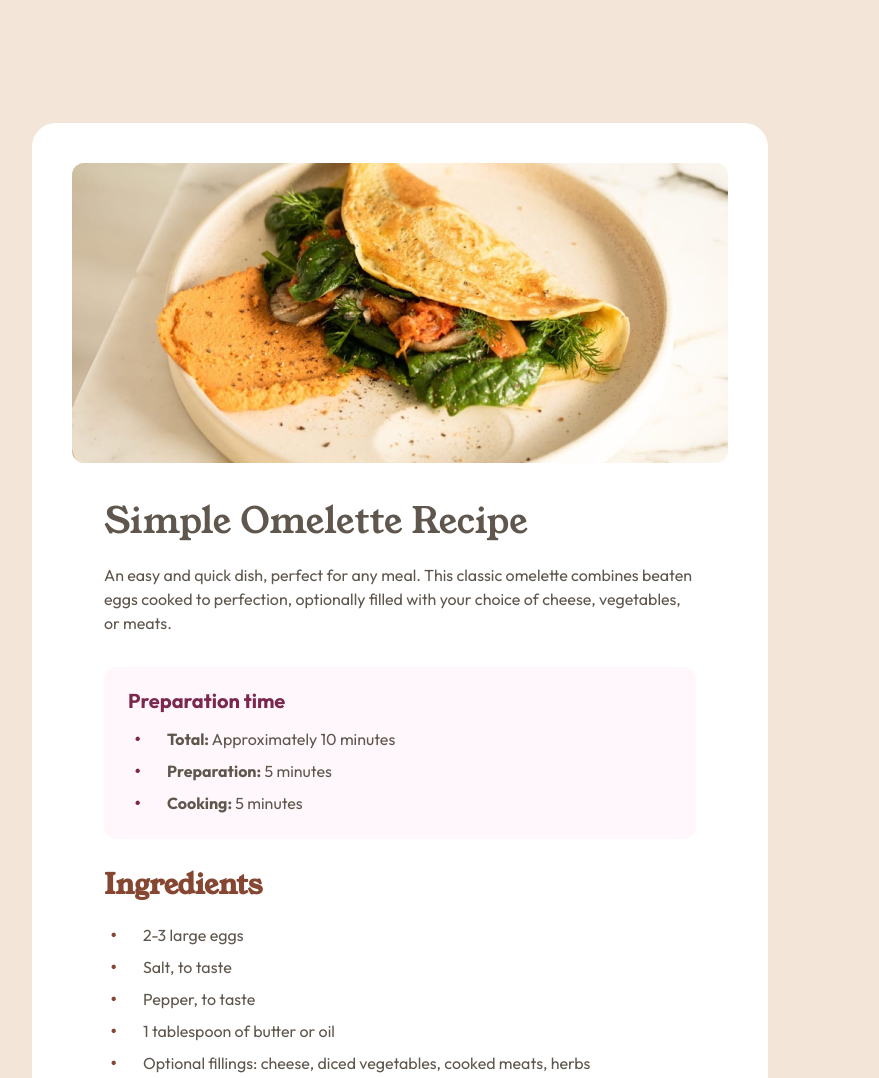
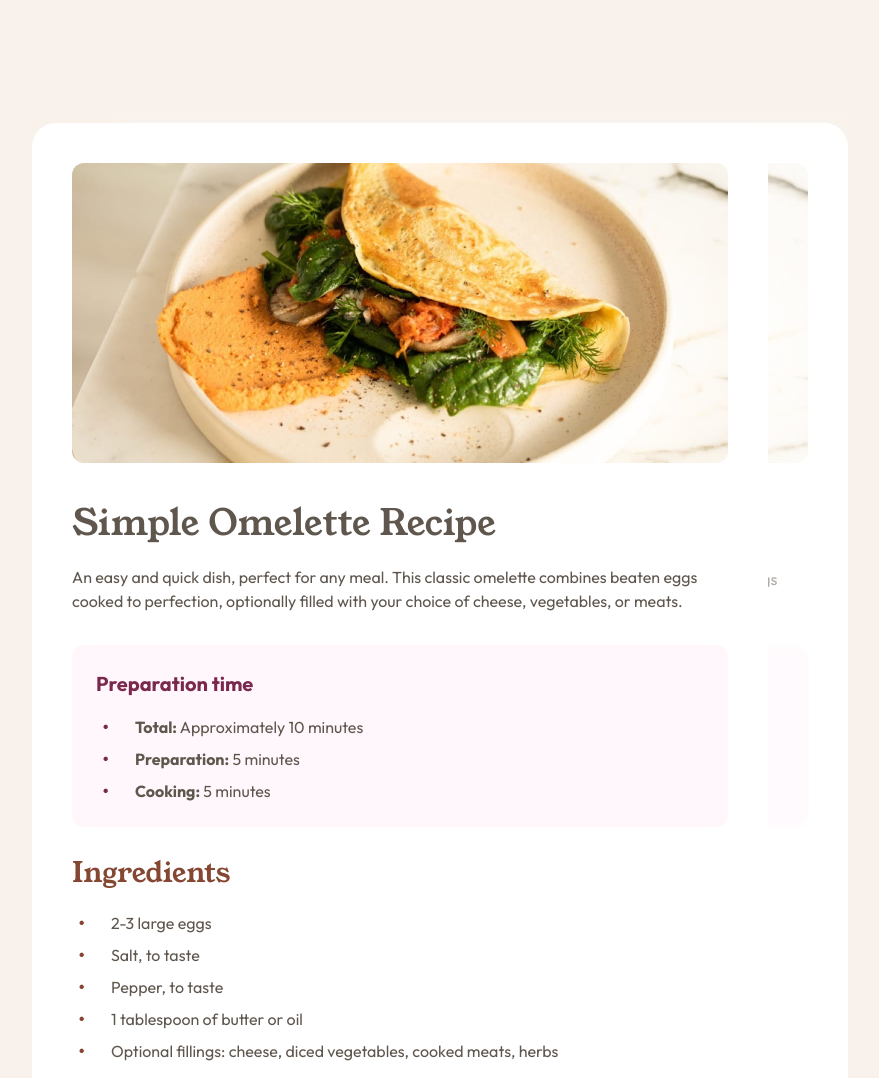
Before and after one commit to Sayf3r/recipe-page-main, a plain HTML site: page index.html in a window 1280 px wide. Shown: the top 1078 px of the page, without its empty margins (240-1119 px from the left). Drawn offline with Linux system fonts and the light colour scheme.

Commit message:
ajust line-height & margins on desktop version

```diff
--- a/assets/style.css
+++ b/assets/style.css
@@ -53,6 +53,7 @@ hr {
     font-size: var(--heading-m);
     margin-bottom: 24px;
     line-height: 1;
+    font-weight: 400;
 }
 
 .recipe-info-title {
@@ -190,6 +191,10 @@ li:last-child {
 @media screen and (min-width: 736px) {
 
     body {
+        background:
+        linear-gradient(to top, rgba(255, 255, 255, 0.5), rgba(255, 255, 255, 0.5)),
+        url(../design/desktop-design.jpg),
+        center left no-repeat;
         display: flex;
         justify-content: center;
         align-items: center;
@@ -212,7 +217,15 @@ li:last-child {
     }
 
     .recipe-content {
-        padding-bottom: 0;
+        padding: 0;
+    }
+
+    .title {
+        padding-top: 42px;
+    }
+
+    .recipe-info-title {
+        line-height: 1.5;
     }
 
 }
```
